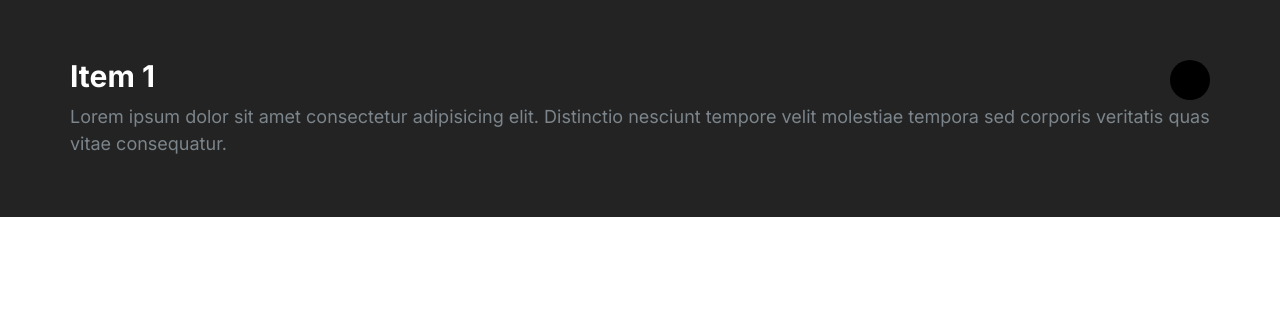
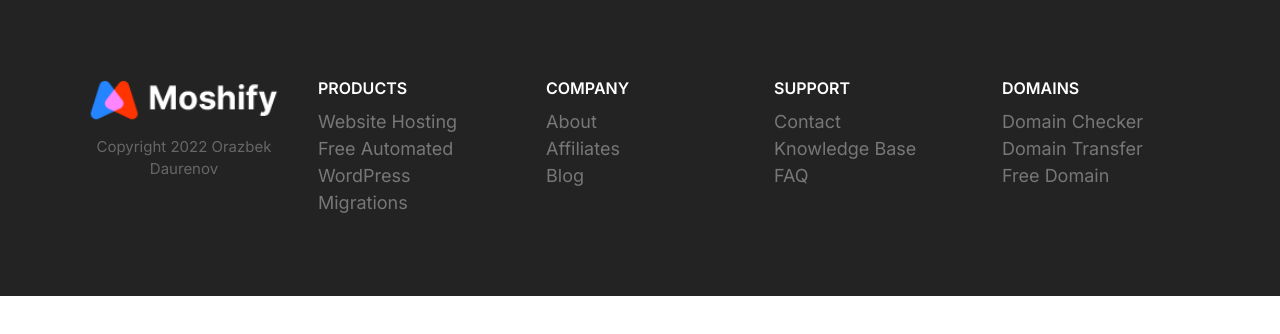
Before and after one commit to orazdaurenov/Moshify, a plain HTML site: page index.html in a window 1280 px wide. Drawn offline with Linux system fonts and the light colour scheme.

Commit message:
Defining the Footer Section.

```diff
--- a/CSS/styles.css
+++ b/CSS/styles.css
@@ -840,3 +840,75 @@ width: 100%;
 .footer {
    background: #232323;
 }
+
+.footer a {
+   color: #777;
+   transition: color 0.3s;
+}
+
+.footer a:hover {
+ color: #fff;
+}
+
+.footer__section {
+   padding: 2rem;
+   border-bottom: 1px solid #393939;
+   cursor: pointer;
+}
+
+.footer__section .list {
+   margin: 0;
+}
+
+.footer__heading {
+   text-transform: uppercase;
+   font-weight: 600;
+}
+
+.footer__brand {
+   margin-top: 5rem;
+   text-align: center;
+}
+
+.footer__brand img {
+width: 100%;
+max-width: 230px;
+}
+
+.footer__copyright {
+   font-size: 2.1rem;
+   color: #fff;
+   opacity: 0.3;
+}
+
+@media screen and (min-width: 768px) {
+ .footer__sections {
+   grid-template-columns: repeat(auto-fit, minmax(10rem, 1fr));
+ }
+
+ .footer .collapsible--chevron {
+   display: none;
+ }
+
+ .footer .collapsible__content {
+   opacity: 1;
+   max-height: 100%;
+ }
+
+ .footer__brand {
+   order: -1;
+   margin-top: 1rem;
+ }
+
+ .footer__copyright {
+   font-size: 1.5rem;
+ }
+
+ .footer__section {
+   border: 0;
+ }
+
+ .footer__heading {
+   font-size: 1.6rem;
+ }
+}
--- a/index.html
+++ b/index.html
@@ -13,20 +13,71 @@
 </head>
 <body>
 <footer class="block block--dark footer">
-<div class="container grid">
-    <div class="collapsible collapsible--expanded">
+<div class="container grid footer__sections">
+    <section class="collapsible collapsible--expanded footer__section">
         <header class="collapsible__header">
-            <h2 class="collapsible__heading">
-                Item 1
-            </h2>
+            <h2 class="collapsible__heading footer__heading">Products</h2>
                 <svg class="icon icon--headings collapsible--chevron">
                     <use xlink:href="Images/sprite.svg#chevron"></use>
                   </svg>
         </header>
         <div class="collapsible__content">
-            Lorem ipsum dolor sit amet consectetur adipisicing elit. Distinctio nesciunt tempore velit molestiae tempora sed corporis veritatis quas vitae consequatur.
+           <ul class="list">
+            <li><a href="#">Website Hosting</a></li>
+            <li><a href="#">Free Automated WordPress</a></li>
+            <li><a href="#">Migrations</a></li>
+           </ul>
         </div>
-    </div>
+    </section>
+    <section class="collapsible footer__section">
+        <header class="collapsible__header">
+            <h2 class="collapsible__heading footer__heading">Company</h2>
+                <svg class="icon icon--headings collapsible--chevron">
+                    <use xlink:href="Images/sprite.svg#chevron"></use>
+                  </svg>
+        </header>
+        <div class="collapsible__content">
+            <ul class="list">
+                <li><a href="#">About</a>
+                <li><a href="#">Affiliates</a>
+                <li><a href="#">Blog</a>
+            </ul>
+        </div>
+    </section>
+    <section class="collapsible footer__section">
+        <header class="collapsible__header">
+            <h2 class="collapsible__heading footer__heading">Support</h2>
+                <svg class="icon icon--headings collapsible--chevron">
+                    <use xlink:href="Images/sprite.svg#chevron"></use>
+                  </svg>
+        </header>
+        <div class="collapsible__content">
+            <ul class="list">
+                <li><a href="#">Contact</a></li>
+                <li><a href="#">Knowledge Base</a></li>
+                <li><a href="#">FAQ</a></li>
+            </ul>
+        </div>
+    </section>
+    <section class="collapsible footer__section">
+        <header class="collapsible__header">
+            <h2 class="collapsible__heading footer__heading">Domains</h2>
+                <svg class="icon icon--headings collapsible--chevron">
+                    <use xlink:href="Images/sprite.svg#chevron"></use>
+                  </svg>
+        </header>
+        <div class="collapsible__content">
+            <ul class="list">
+                <li><a href="#">Domain Checker</a></li>
+                <li><a href="#">Domain Transfer</a></li>
+                <li><a href="#">Free Domain</a></li>
+            </ul>
+        </div>
+    </section>
+    <section class="footer__brand">
+        <img src="images/logo.png" alt="">
+        <p class="footer__copyright">Copyright 2022 Orazbek Daurenov</p>
+    </section>
 </div>
 </footer>
 <script src="js/main.js"></script>
```
Also changed, not shown: Components/block-footer.html (added, +68 -0 lines).
